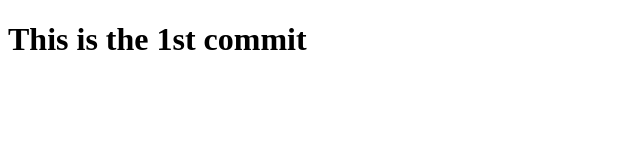
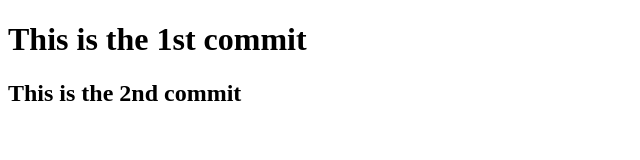
Before and after one commit to mohansai181103-ui/Assignemt-1, a plain HTML site: page index.html in a window 1280 px wide. Shown: the whole page, without its empty margins (0-640 px from the left). Drawn offline with Linux system fonts and the light colour scheme.

Commit message:
Second Commit

```diff
--- a/index.html
+++ b/index.html
@@ -7,5 +7,6 @@
 </head>
 <body>
     <h1>This is the 1st commit</h1>
+    <h2>This is the 2nd commit</h2>
 </body>
 </html>
```
